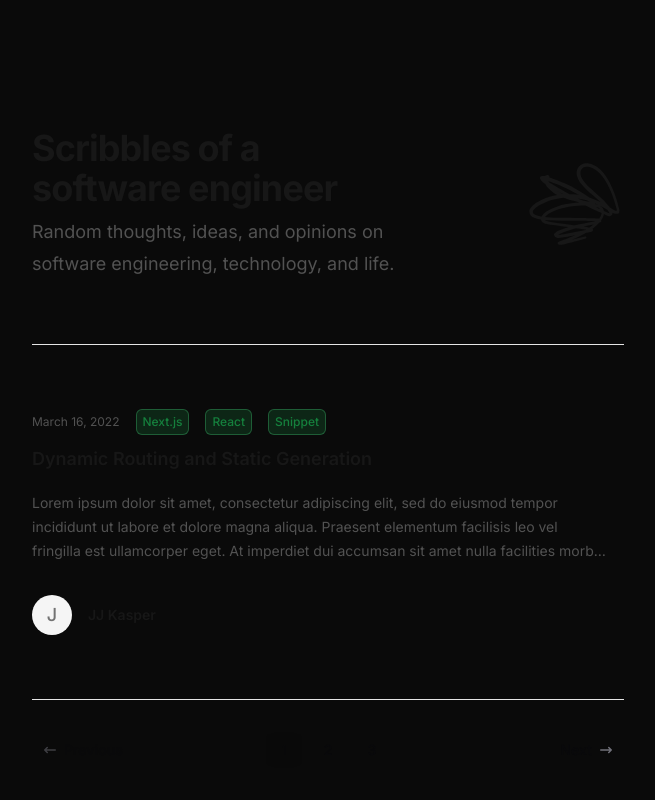
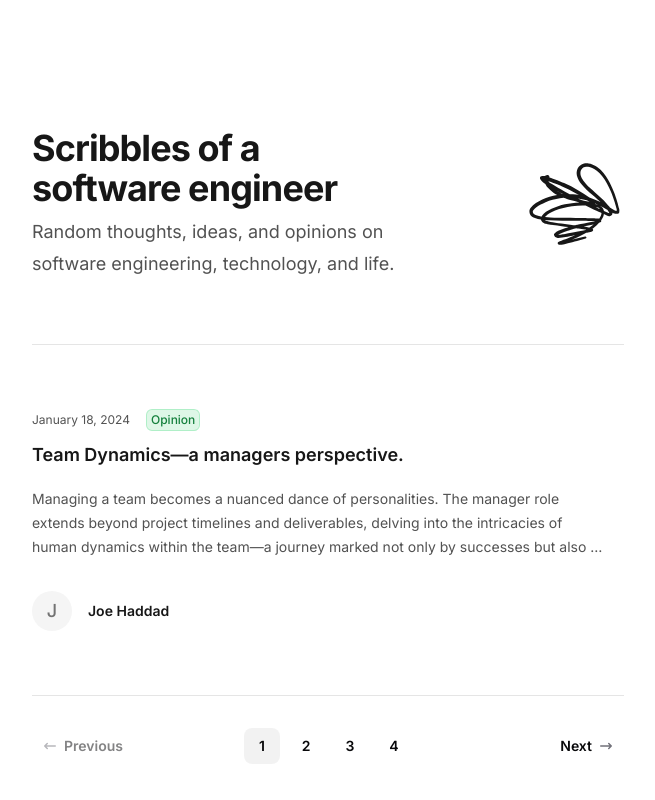
Before and after one commit to jstnmthw/next-static-blog, a Next.js app: page / in a window 1280 px wide. Shown: the top 800 px of the page, without its empty margins (312-967 px from the left). Built offline with nearby package versions, Linux system fonts and the light colour scheme.

Commit message:
Refactor badge component and update global CSS

```diff
--- /dev/null
+++ b/_posts/team-dynamics.md
@@ -0,0 +1,29 @@
+---
+title: 'Team Dynamics—a managers perspective.'
+excerpt: 'Managing a team becomes a nuanced dance of personalities. The manager role extends beyond project timelines and deliverables, delving into the intricacies of human dynamics within the team—a journey marked not only by successes but also by the challenges, _and failures_, that shape us.'
+coverImage: '/assets/blog/preview/cover.jpg'
+date: '2024-01-18T04:20:00.322Z'
+categories:
+  - Opinion
+author:
+  name: Joe Haddad
+  picture: '/assets/blog/authors/joe.jpeg'
+ogImage:
+  url: '/assets/blog/preview/cover.jpg'
+---
+
+Managing a team becomes a nuanced dance of personalities. The manager role extends beyond project timelines and deliverables, delving into the intricacies of human dynamics within the team—a journey marked not only by successes but also by the challenges, _and failures_, that shape us.
+
+One distinct personality that caught my attention early on is the meticulous perfectionist, driven by an innate commitment to detail. While this individual's approach adds an elegant touch to our projects, it also led to occasional roadblocks, as an insistence on perfection sometimes clashed with the need for timely delivery.
+
+In contrast, the coding prodigy, adept at unraveling complex problems with ease, emerged as a guiding force for the team. However, this skillset occasionally translated into a subtle reluctance to collaborate openly, signaling a preference for a more solitary approach and presenting challenges in fostering a collaborative problem-solving environment.
+
+Then there's the perpetual optimist, whose infectious enthusiasm permeates every project. While this positivity remains a genuine asset, there were moments when an overly optimistic outlook inadvertently overlooked potential risks, requiring the team to navigate unexpected hurdles.
+
+In the rare moments of reflection, patterns of collaboration and interaction became apparent, not only marked by seamless synergy but also by the need to address inherent challenges. The precision of the perfectionist, for example, needed to be balanced with a pragmatic understanding of project timelines. The coding prodigy's mentorship, while invaluable, required a continuous effort to encourage openness to diverse perspectives. The perpetual optimist's positivity, though inspiring, sometimes necessitated a more realistic assessment of project complexities.
+
+As a manager, these observations became the foundation for creating an environment where challenges were acknowledged alongside successes. Understanding the individuals behind the code became crucial in navigating and resolving conflicts. By openly addressing areas of improvement, encouraging constructive feedback, and fostering a culture of continuous improvement, the team evolved not just in technical prowess but in collaborative resilience.
+
+In the intricate dance of team dynamics, where innovation is constant, the importance of recognizing both strengths and weaknesses cannot be overstated. It's in the delicate balance of personalities, the interplay of skills, and the shared moments of overcoming challenges that the true magic of team collaboration unfolds.
+
+So—here's to the richness of diverse personalities—the art of **_acknowledging imperfections_**, and the symphony of personalities that harmonize not just in successes but in the collective journey of growth. As a manager, it's not just about steering projects; it's about orchestrating a collective journey where challenges become stepping stones, and the code we write reflects the resilient spirit within the team.
--- a/app/components/badge.tsx
+++ b/app/components/badge.tsx
@@ -1,8 +1,11 @@
-import { Button as HeadlessButton, type ButtonProps as HeadlessButtonProps } from '@headlessui/react'
-import clsx from 'clsx'
-import React from 'react'
-import { TouchTarget } from './button'
-import { Link } from './link'
+import {
+  Button as HeadlessButton,
+  type ButtonProps as HeadlessButtonProps,
+} from '@headlessui/react';
+import clsx from 'clsx';
+import React from 'react';
+import { TouchTarget } from './button';
+import { Link } from './link';
 
 const colors = {
   red: 'bg-red-500/15 text-red-700 group-data-[hover]:bg-red-500/25 dark:bg-red-500/10 dark:text-red-400 dark:group-data-[hover]:bg-red-500/20',
@@ -32,21 +35,25 @@ const colors = {
   pink: 'bg-pink-400/15 text-pink-700 group-data-[hover]:bg-pink-400/25 dark:bg-pink-400/10 dark:text-pink-400 dark:group-data-[hover]:bg-pink-400/20',
   rose: 'bg-rose-400/15 text-rose-700 group-data-[hover]:bg-rose-400/25 dark:bg-rose-400/10 dark:text-rose-400 dark:group-data-[hover]:bg-rose-400/20',
   zinc: 'bg-zinc-600/10 text-zinc-700 group-data-[hover]:bg-zinc-600/20 dark:bg-white/5 dark:text-zinc-400 dark:group-data-[hover]:bg-white/10',
-}
+};
 
-type BadgeProps = { color?: keyof typeof colors }
+type BadgeProps = { color?: keyof typeof colors };
 
-export function Badge({ color = 'zinc', className, ...props }: BadgeProps & React.ComponentPropsWithoutRef<'span'>) {
+export function Badge({
+  color = 'zinc',
+  className,
+  ...props
+}: BadgeProps & React.ComponentPropsWithoutRef<'span'>) {
   return (
     <span
       {...props}
       className={clsx(
         className,
-        'inline-flex items-center gap-x-1.5 rounded-md px-1.5 py-0.5 text-sm/5 font-medium sm:text-xs/5 forced-colors:outline',
-        colors[color]
+        'inline-flex items-center gap-x-1.5 rounded-md px-1 py-0.25 text-sm/5 font-medium sm:text-xs/5 forced-colors:outline',
+        colors[color],
       )}
     />
-  )
+  );
 }
 
 export const BadgeButton = React.forwardRef(function BadgeButton(
@@ -55,16 +62,23 @@ export const BadgeButton = React.forwardRef(function BadgeButton(
     className,
     children,
     ...props
-  }: BadgeProps & { children: React.ReactNode } & (HeadlessButtonProps | React.ComponentPropsWithoutRef<typeof Link>),
-  ref: React.ForwardedRef<HTMLElement>
+  }: BadgeProps & { children: React.ReactNode } & (
+      | HeadlessButtonProps
+      | React.ComponentPropsWithoutRef<typeof Link>
+    ),
+  ref: React.ForwardedRef<HTMLElement>,
 ) {
   let classes = clsx(
     className,
-    'group relative inline-flex rounded-md focus:outline-none data-[focus]:outline data-[focus]:outline-2 data-[focus]:outline-offset-2 data-[focus]:outline-blue-500'
-  )
+    'group relative inline-flex rounded-md focus:outline-none data-[focus]:outline data-[focus]:outline-2 data-[focus]:outline-offset-2 data-[focus]:outline-blue-500',
+  );
 
   return 'href' in props ? (
-    <Link {...props} className={classes} ref={ref as React.ForwardedRef<HTMLAnchorElement>}>
+    <Link
+      {...props}
+      className={classes}
+      ref={ref as React.ForwardedRef<HTMLAnchorElement>}
+    >
       <TouchTarget>
         <Badge color={color}>{children}</Badge>
       </TouchTarget>
@@ -75,5 +89,5 @@ export const BadgeButton = React.forwardRef(function BadgeButton(
         <Badge color={color}>{children}</Badge>
       </TouchTarget>
     </HeadlessButton>
-  )
-})
+  );
+});
--- a/app/globals.css
+++ b/app/globals.css
@@ -4,16 +4,6 @@
 
 @layer base {
   :root {
-    @apply bg-neutral-950;
+    @apply bg-white dark:bg-neutral-950;
   }
 }
-
-body {
-  color: rgb(var(--foreground-rgb));
-  background: linear-gradient(
-      to bottom,
-      transparent,
-      rgb(var(--background-end-rgb))
-    )
-    rgb(var(--background-start-rgb));
-}
--- a/lib/api.ts
+++ b/lib/api.ts
@@ -55,9 +55,6 @@ export function getAllPosts(
     .sort((post1, post2) => (post1.date > post2.date ? -1 : 1))
     .slice(start, end);
 
-  console.log(page);
-  console.log(start);
-
   let links = [];
   for (let i = 1; i <= lastPage; i++) {
     links.push(i);
```
